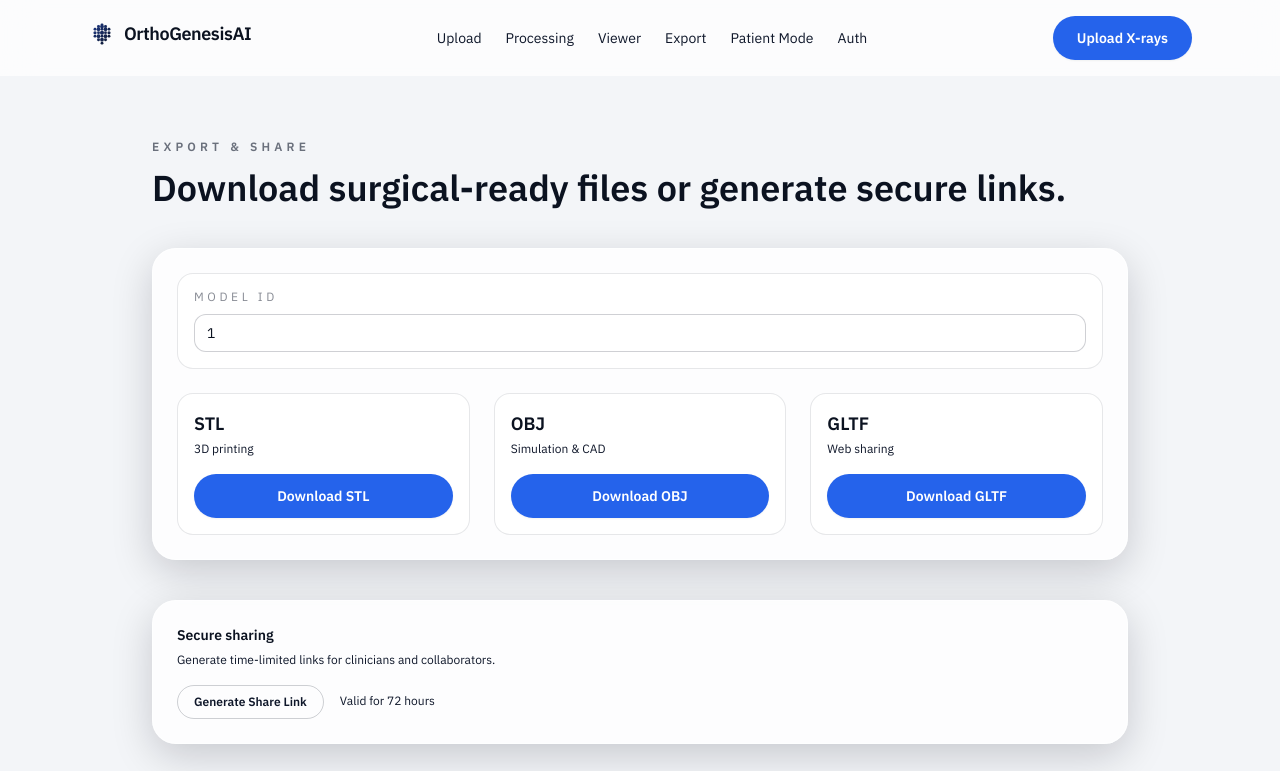
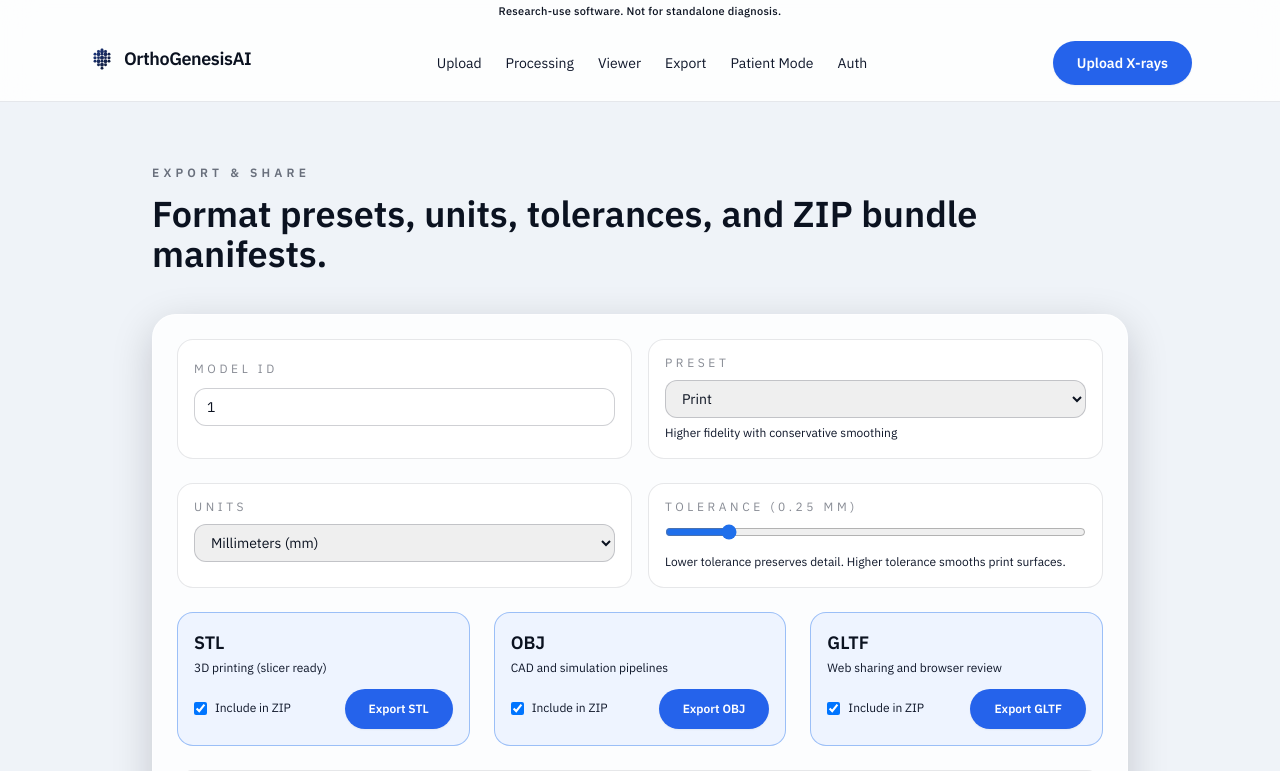
Before and after one commit to ExternalYelu/OrthoGenesisAI, a Next.js app in the folder frontend/: page /export in a window 1280 px wide. Shown: the top 771 px of the page. Built offline with nearby package versions, Linux system fonts and the light colour scheme.

Commit message:
upgrade export center, patient mode, and accessibility trust UX

```diff
--- a/frontend/app/export/page.tsx
+++ b/frontend/app/export/page.tsx
@@ -11,7 +11,7 @@ export default function ExportPage() {
       <main className="mx-auto flex w-full max-w-5xl flex-1 flex-col gap-10 px-6 py-16">
         <SectionHeader
           title="Export & Share"
-          subtitle="Download surgical-ready files or generate secure links."
+          subtitle="Format presets, units, tolerances, and ZIP bundle manifests."
         />
         <SurfaceCard>
           <ExportPanel />
@@ -28,6 +28,11 @@ export default function ExportPage() {
             <span className="text-xs text-slate">Valid for 72 hours</span>
           </div>
         </SurfaceCard>
+        <SurfaceCard>
+          <p className="text-xs text-red-700">
+            Not diagnostic: exported files are for planning, printing, and communication workflows.
+          </p>
+        </SurfaceCard>
       </main>
       <Footer />
     </div>
--- a/frontend/app/globals.css
+++ b/frontend/app/globals.css
@@ -12,7 +12,7 @@
 
 body {
   @apply bg-frost text-ink font-body;
-  background-color: #f3f5f8;
+  background-color: #eff3f8;
   min-height: 100vh;
   text-rendering: geometricPrecision;
   -webkit-font-smoothing: antialiased;
@@ -47,3 +47,8 @@ main {
 .link-underline:hover::after {
   transform: scaleX(1);
 }
+
+:focus-visible {
+  outline: 2px solid #1f6feb;
+  outline-offset: 2px;
+}
--- a/frontend/app/layout.tsx
+++ b/frontend/app/layout.tsx
@@ -27,7 +27,13 @@ export default function RootLayout({
   return (
     <html lang="en">
       <body className={`${spaceGrotesk.variable} ${ibmPlexSans.variable}`}>
-        {children}
+        <a
+          href="#page-content"
+          className="sr-only focus:not-sr-only focus:absolute focus:left-4 focus:top-4 focus:z-50 focus:rounded-md focus:bg-white focus:px-3 focus:py-2 focus:text-sm focus:font-semibold focus:text-[#0b1220]"
+        >
+          Skip to content
+        </a>
+        <div id="page-content">{children}</div>
       </body>
     </html>
   );
--- a/frontend/components/ExportPanel.tsx
+++ b/frontend/components/ExportPanel.tsx
@@ -1,24 +1,60 @@
 "use client";
 
-import { useState } from "react";
-import { exportModel, getJob } from "@/lib/api";
+import { useMemo, useState } from "react";
+import { exportBundle, exportModel, getJob } from "@/lib/api";
 import { Button } from "./Button";
 
 const formats = [
-  { name: "STL", desc: "3D printing" },
-  { name: "OBJ", desc: "Simulation & CAD" },
-  { name: "GLTF", desc: "Web sharing" }
-];
+  { name: "STL", desc: "3D printing (slicer ready)" },
+  { name: "OBJ", desc: "CAD and simulation pipelines" },
+  { name: "GLTF", desc: "Web sharing and browser review" }
+] as const;
+
+const presets = [
+  { key: "print", label: "Print", desc: "Higher fidelity with conservative smoothing" },
+  { key: "clinical", label: "Clinical", desc: "Balanced quality for review workflows" },
+  { key: "web", label: "Web", desc: "Optimized mesh size for fast web rendering" },
+  { key: "draft", label: "Draft", desc: "Fastest turnaround for iteration" }
+] as const;
 
 export function ExportPanel() {
   const [modelId, setModelId] = useState("1");
   const [status, setStatus] = useState("");
+  const [preset, setPreset] = useState<(typeof presets)[number]["key"]>("print");
+  const [units, setUnits] = useState<"mm" | "cm" | "in">("mm");
+  const [tolerance, setTolerance] = useState(0.25);
+  const [selectedFormats, setSelectedFormats] = useState<Array<"stl" | "obj" | "gltf">>([
+    "stl",
+    "obj",
+    "gltf"
+  ]);
+  const [manifest, setManifest] = useState<Record<string, unknown> | null>(null);
+
+  const canBundle = selectedFormats.length > 0;
+
+  const activePreset = useMemo(
+    () => presets.find((entry) => entry.key === preset) || presets[0],
+    [preset]
+  );
+
+  const toggleFormat = (format: "stl" | "obj" | "gltf") => {
+    setSelectedFormats((prev) =>
+      prev.includes(format) ? prev.filter((item) => item !== format) : [...prev, format]
+    );
+  };
 
   const handleExport = async (format: string) => {
     try {
       setStatus(`Exporting ${format}...`);
-      const response = await exportModel(Number(modelId), format.toLowerCase(), undefined, true);
-      const jobMatch = typeof response.download_url === "string" ? response.download_url.match(/\/jobs\/([a-f0-9]+)/i) : null;
+      const response = await exportModel(Number(modelId), format.toLowerCase(), undefined, true, {
+        preset,
+        units,
+        tolerance_mm: tolerance
+      });
+      const jobMatch =
+        typeof response.download_url === "string"
+          ? response.download_url.match(/\/jobs\/([a-f0-9]+)/i)
+          : null;
       if (!jobMatch) {
         window.open(response.download_url, "_blank");
         setStatus("Export ready. Download opened.");
@@ -34,48 +70,166 @@ export function ExportPanel() {
         }
         if (job.status === "succeeded") {
           const url = job.result_json?.download_url;
-          if (!url) throw new Error("Export completed but download URL was missing.");
-          const resolved = url.startsWith("/") ? `${process.env.NEXT_PUBLIC_API_URL || "/api"}${url}` : url;
+          if (!url || typeof url !== "string") {
+            throw new Error("Export completed but download URL was missing.");
+          }
+          const resolved = url.startsWith("/")
+            ? `${process.env.NEXT_PUBLIC_API_URL || "/api"}${url}`
+            : url;
           window.open(resolved, "_blank");
           setStatus("Export ready. Download opened.");
           return;
         }
-        setStatus(`Exporting ${format}... (${job.attempts}/${job.max_attempts})`);
-        await new Promise((resolve) => setTimeout(resolve, 1500));
+        setStatus(`${job.stage} (${job.progress}%)`);
+        await new Promise((resolve) => setTimeout(resolve, 1200));
       }
 
       throw new Error("Export timed out. Please retry.");
     } catch (error) {
-      setStatus(error instanceof Error ? error.message : "Export failed. Check model id.");
+      setStatus(error instanceof Error ? error.message : "Export failed. Check model ID.");
+    }
+  };
+
+  const handleBundle = async () => {
+    if (!canBundle) return;
+    try {
+      setStatus("Building export bundle...");
+      const response = await exportBundle(Number(modelId), {
+        formats: selectedFormats,
+        preset,
+        units,
+        tolerance_mm: tolerance
+      });
+      setManifest(response.manifest);
+      window.open(response.download_url, "_blank");
+      setStatus("Bundle ready. ZIP download opened.");
+    } catch (error) {
+      setStatus(error instanceof Error ? error.message : "Bundle export failed.");
     }
   };
 
   return (
     <div className="space-y-6">
-      <div className="grid gap-4 md:grid-cols-1">
+      <div className="grid gap-4 md:grid-cols-2">
         <div className="rounded-2xl border border-slate/10 bg-white/80 p-4">
-          <p className="text-xs uppercase tracking-[0.3em] text-slate/50">Model ID</p>
+          <label className="text-xs uppercase tracking-[0.3em] text-slate/50" htmlFor="export-model-id">
+            Model ID
+          </label>
           <input
+            id="export-model-id"
             className="mt-2 w-full rounded-xl border border-slate/20 px-3 py-2 text-sm"
             value={modelId}
             onChange={(event) => setModelId(event.target.value)}
           />
         </div>
+        <div className="rounded-2xl border border-slate/10 bg-white/80 p-4">
+          <p className="text-xs uppercase tracking-[0.3em] text-slate/50">Preset</p>
+          <select
+            className="mt-2 w-full rounded-xl border border-slate/20 px-3 py-2 text-sm"
+            value={preset}
+            onChange={(event) =>
+              setPreset(event.target.value as (typeof presets)[number]["key"])
+            }
+          >
+            {presets.map((entry) => (
+              <option value={entry.key} key={entry.key}>
+                {entry.label}
+              </option>
+            ))}
+          </select>
+          <p className="mt-2 text-xs text-slate">{activePreset.desc}</p>
+        </div>
+      </div>
+
+      <div className="grid gap-4 md:grid-cols-2">
+        <div className="rounded-2xl border border-slate/10 bg-white/80 p-4">
+          <p className="text-xs uppercase tracking-[0.3em] text-slate/50">Units</p>
+          <select
+            className="mt-2 w-full rounded-xl border border-slate/20 px-3 py-2 text-sm"
+            value={units}
+            onChange={(event) => setUnits(event.target.value as "mm" | "cm" | "in")}
+          >
+            <option value="mm">Millimeters (mm)</option>
+            <option value="cm">Centimeters (cm)</option>
+            <option value="in">Inches (in)</option>
+          </select>
+        </div>
+        <div className="rounded-2xl border border-slate/10 bg-white/80 p-4">
+          <p className="text-xs uppercase tracking-[0.3em] text-slate/50">
+            Tolerance ({tolerance.toFixed(2)} mm)
+          </p>
+          <input
+            className="mt-2 w-full accent-[#1f6feb]"
+            type="range"
+            min={0.05}
+            max={1.5}
+            step={0.05}
+            value={tolerance}
+            onChange={(event) => setTolerance(Number(event.target.value))}
+          />
+          <p className="mt-2 text-xs text-slate">
+            Lower tolerance preserves detail. Higher tolerance smooths print surfaces.
+          </p>
+        </div>
       </div>
 
       <div className="grid gap-6 md:grid-cols-3">
-        {formats.map((format) => (
-          <div key={format.name} className="rounded-2xl border border-slate/10 bg-white/80 p-4">
-            <p className="text-lg font-semibold text-ink">{format.name}</p>
-            <p className="mt-1 text-xs text-slate">{format.desc}</p>
-            <Button
-              className="mt-4 w-full"
-              label={`Download ${format.name}`}
-              onClick={() => handleExport(format.name)}
-            />
+        {formats.map((format) => {
+          const lower = format.name.toLowerCase() as "stl" | "obj" | "gltf";
+          const selected = selectedFormats.includes(lower);
+          return (
+            <div
+              key={format.name}
+              className={`rounded-2xl border p-4 ${selected ? "border-[#1f6feb]/40 bg-[#eef4ff]" : "border-slate/10 bg-white/80"}`}
+            >
+              <p className="text-lg font-semibold text-ink">{format.name}</p>
+              <p className="mt-1 text-xs text-slate">{format.desc}</p>
+              <div className="mt-3 flex items-center justify-between gap-2">
+                <label className="text-xs text-slate">
+                  <input
+                    className="mr-2 align-middle"
+                    type="checkbox"
+                    checked={selected}
+                    onChange={() => toggleFormat(lower)}
+                  />
+                  Include in ZIP
+                </label>
+                <Button
+                  className="px-4 py-2 text-xs"
+                  label={`Export ${format.name}`}
+                  onClick={() => handleExport(format.name)}
+                />
+              </div>
+            </div>
+          );
+        })}
+      </div>
+
+      <div className="rounded-2xl border border-slate/10 bg-white/80 p-4">
+        <div className="flex flex-wrap items-center justify-between gap-3">
+          <div>
+            <p className="text-sm font-semibold text-ink">ZIP Bundle</p>
+            <p className="text-xs text-slate">
+              Creates one package with selected formats plus a `manifest.json` for traceability.
+            </p>
           </div>
-        ))}
+          <Button
+            label="Download Bundle"
+            onClick={handleBundle}
+            variant={canBundle ? "primary" : "outline"}
+            className={!canBundle ? "pointer-events-none opacity-60" : undefined}
+          />
+        </div>
       </div>
+
+      {manifest ? (
+        <div className="rounded-2xl border border-slate/10 bg-slate-50 p-4 text-xs text-slate">
+          <p className="font-semibold text-ink">Last Bundle Manifest</p>
+          <pre className="mt-2 max-h-48 overflow-auto rounded-lg bg-white p-3 text-[11px]">
+            {JSON.stringify(manifest, null, 2)}
+          </pre>
+        </div>
+      ) : null}
 
       {status ? <p className="text-xs text-slate">{status}</p> : null}
     </div>
--- a/frontend/components/Header.tsx
+++ b/frontend/components/Header.tsx
@@ -4,7 +4,10 @@ import { BrandMark } from "./BrandMark";
 
 export function Header() {
   return (
-    <header className="sticky top-0 z-40 bg-white/70 backdrop-blur-lg">
+    <header className="sticky top-0 z-40 border-b border-slate-200 bg-white/85 backdrop-blur-lg">
+      <div className="bg-slate-900 px-6 py-1 text-center text-[11px] font-medium tracking-wide text-slate-100">
+        Research-use software. Not for standalone diagnosis.
+      </div>
       <div className="mx-auto flex w-full max-w-6xl items-center justify-between px-6 py-4">
         <Link href="/" className="text-lg font-semibold tracking-tight text-ink">
           <span className="inline-flex items-center gap-2">
```
Also changed, not shown: frontend/app/patient/page.tsx (+78 -17 lines).
